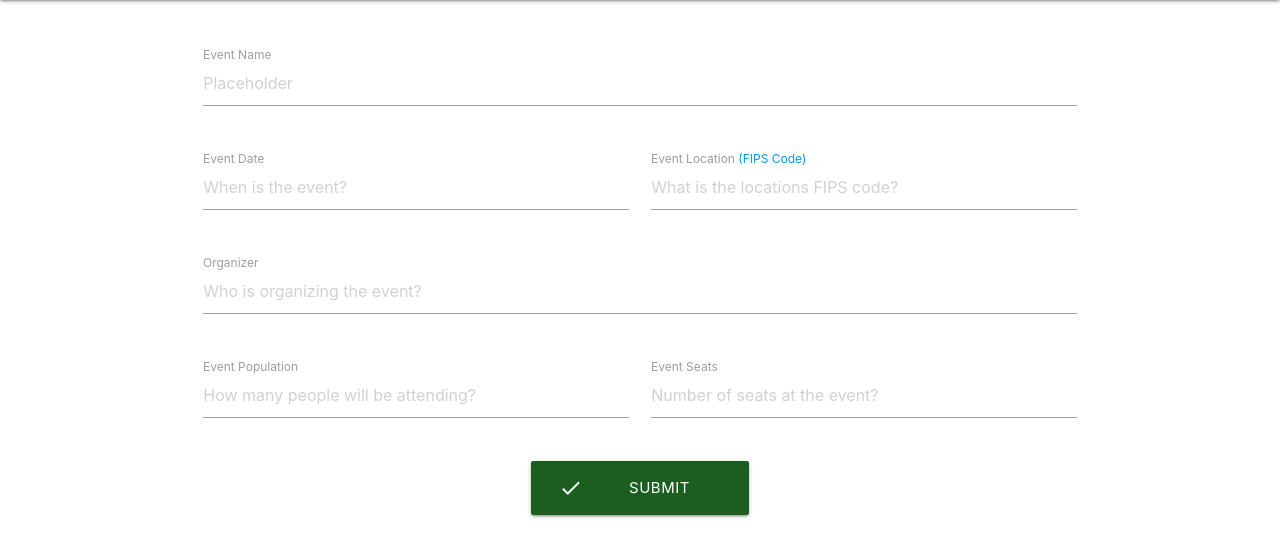
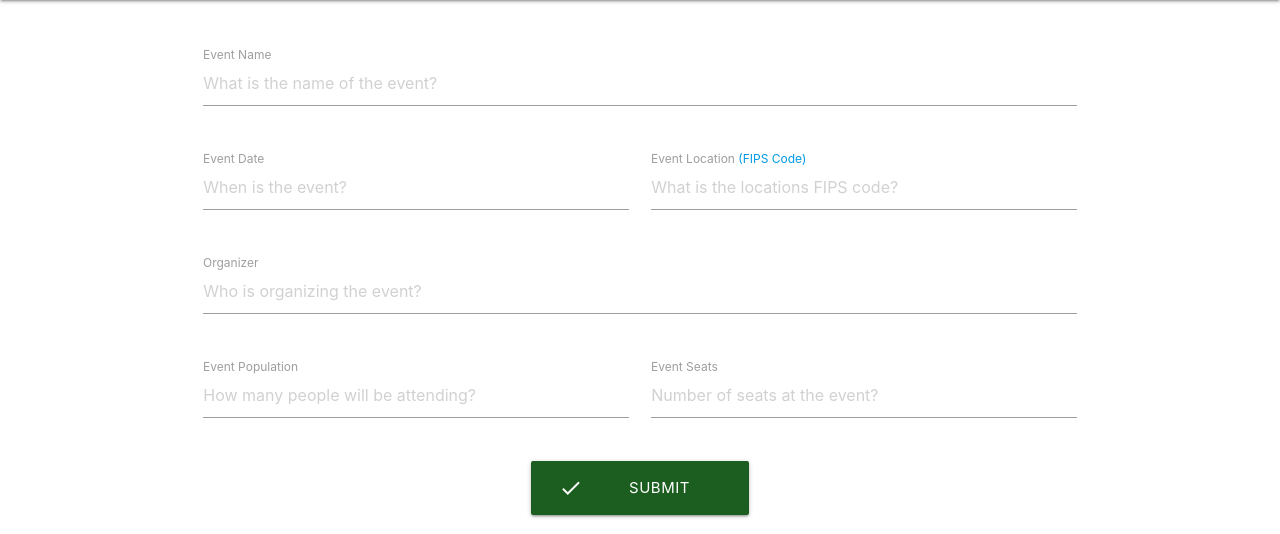
Before and after one commit to AHS-Open-Sorcery/Contact-Tracing, a Python web app: template app/templates/create-event.html in a window 1280 px wide. Shown: the part 64-598 px from the top of the page. Run offline with Jinja, Linux system fonts and the light colour scheme; the template is opened without the code that fills it, so the values that code supplies are empty; some libraries are stand-ins or nearby versions.

Commit message:
updated create-event.html

```diff
--- a/app/templates/create-event.html
+++ b/app/templates/create-event.html
@@ -11,7 +11,7 @@
         <form class="col s12" method="POST" action="/event-creation-endpoint">
             <div class="row">
                 <div class="input-field col s12">
-                    <input placeholder="Placeholder" id="event_name" type="text" class="validate" name="event_name" required>
+                    <input placeholder="What is the name of the event?" id="event_name" type="text" class="validate" name="event_name" required>
                     <label for="event_name">Event Name</label>
                 </div>
             </div>
```
